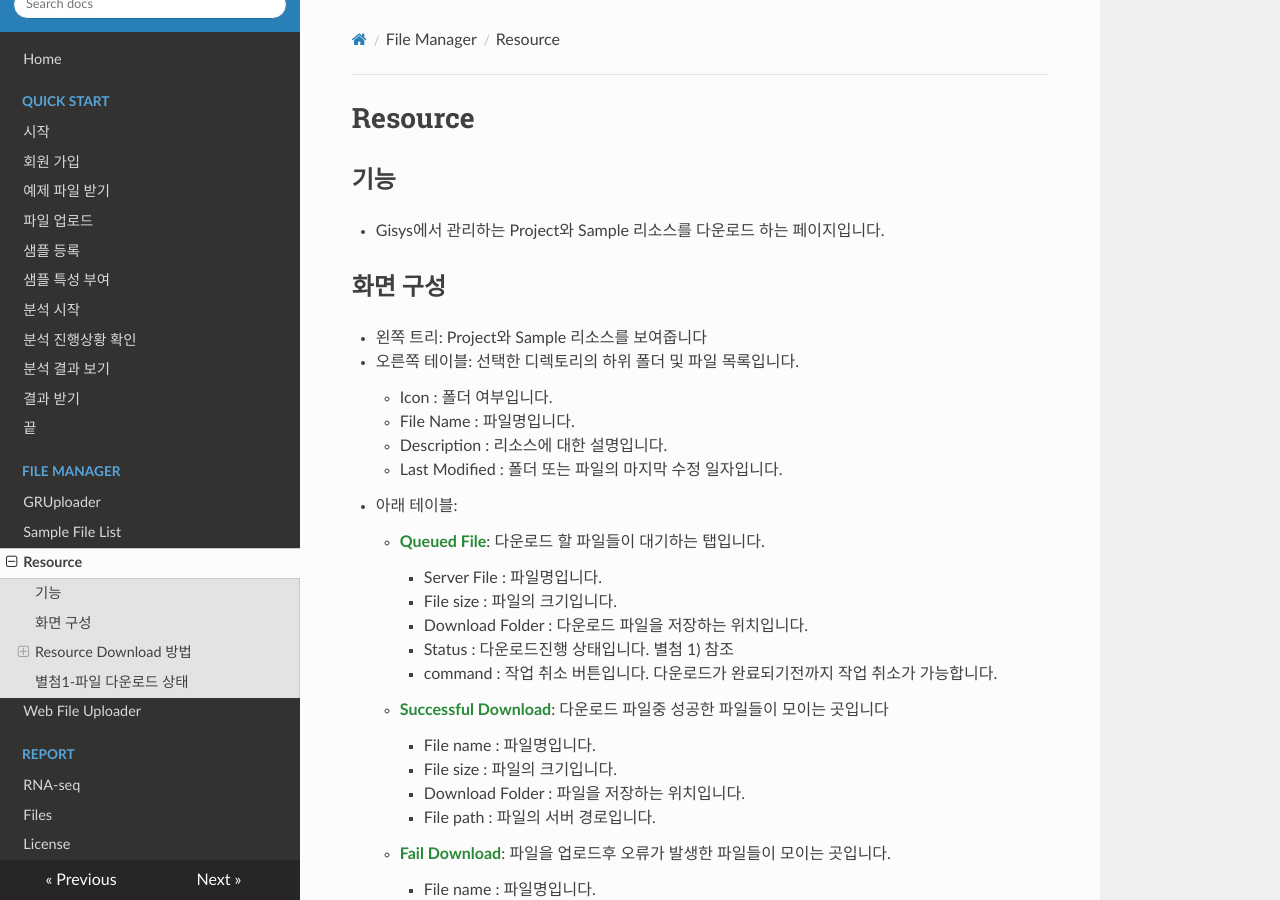
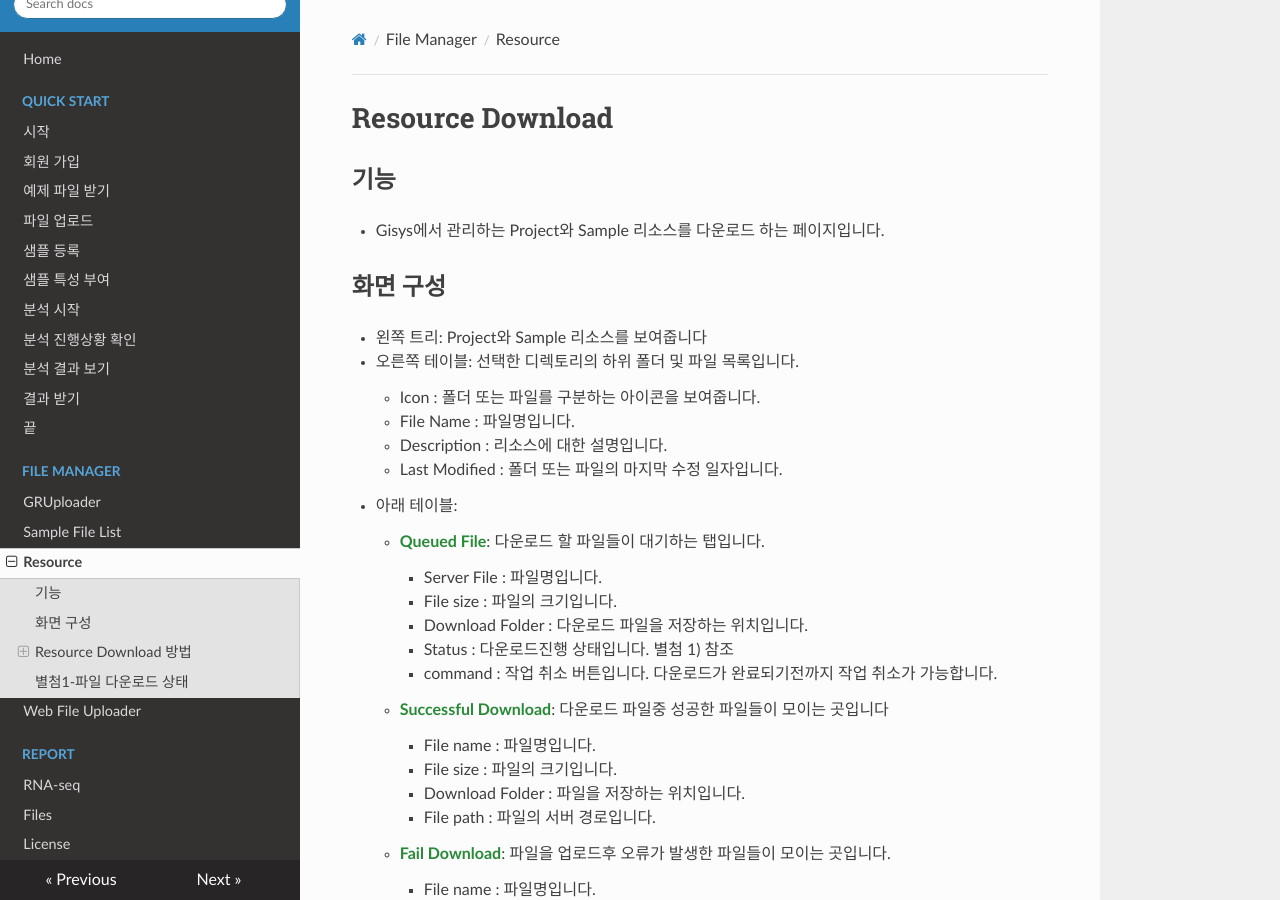
Before and after one commit to genomereport/gimanual, an MkDocs documentation site: the page built from docs/Resource_Download.md, in a window 1280 px wide and 900 px high. Built offline with MkDocs 1.6.1, drawn with Linux system fonts in a browser that asks for light colours; nearby versions of some CDN libraries; old or Windows-style settings are respelled for this version of MkDocs.

```diff
--- a/docs/Resource_List.md
+++ b/docs/Resource_Download.md
@@ -1,4 +1,4 @@
-# Resource
+# Resource Download
 
 ## 기능
 
@@ -8,7 +8,7 @@
 
 * 왼쪽 트리: Project와 Sample 리소스를 보여줍니다
 * 오른쪽 테이블: 선택한 디렉토리의 하위 폴더 및 파일 목록입니다.
-    * Icon : 폴더 여부입니다.
+    * Icon : 폴더 또는 파일를 구분하는 아이콘을 보여줍니다.
     * File Name : 파일명입니다.
     * Description : 리소스에 대한 설명입니다.
     * Last Modified : 폴더 또는 파일의 마지막 수정 일자입니다.
--- a/mkdocs.yml
+++ b/mkdocs.yml
@@ -17,7 +17,7 @@ pages:
 - File Manager :
     - GRUploader: GR_File_Manager.md
     - Sample File List: Sample_File_List.md
-    - Resource: Resource_List.md
+    - Resource: Resource_Download.md
     - Web File Uploader: Web_File_Uploader.md
 - Report :
     - RNA-seq : report/rnaseq_basic.md
```
